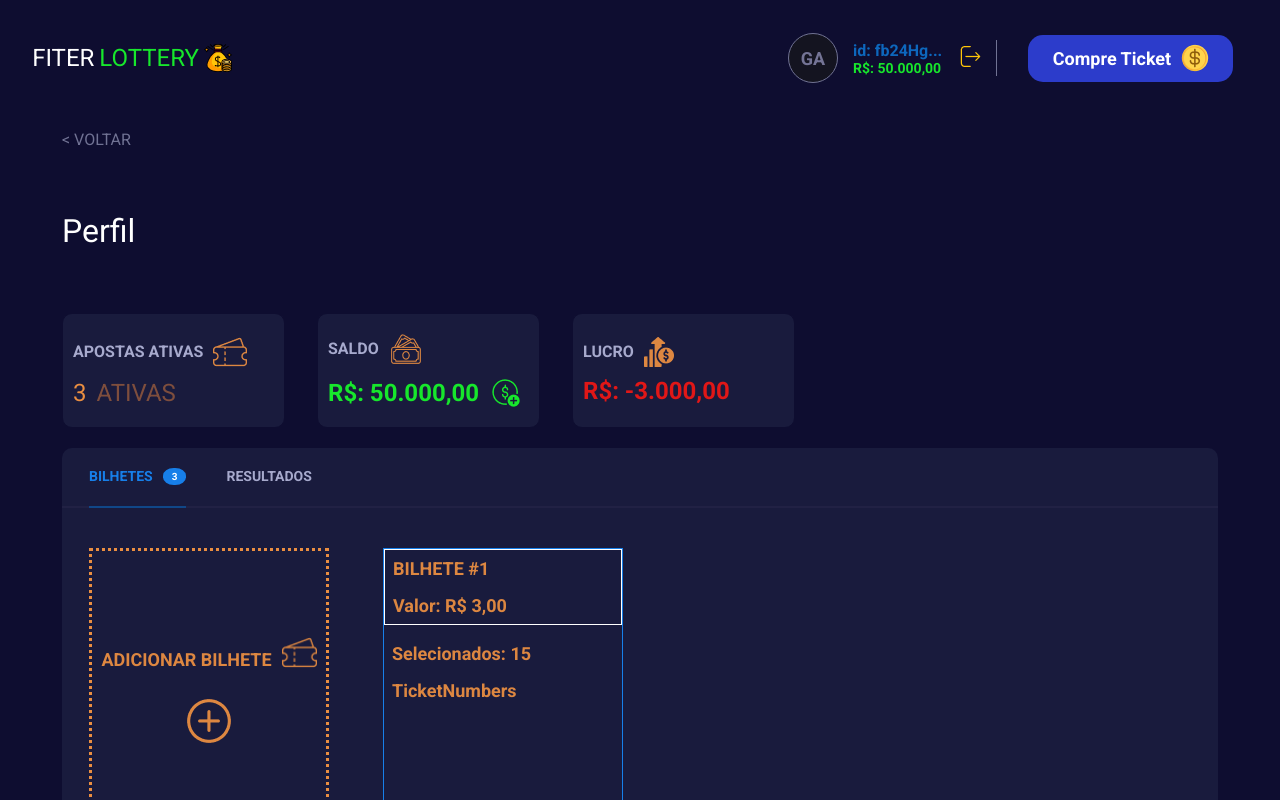
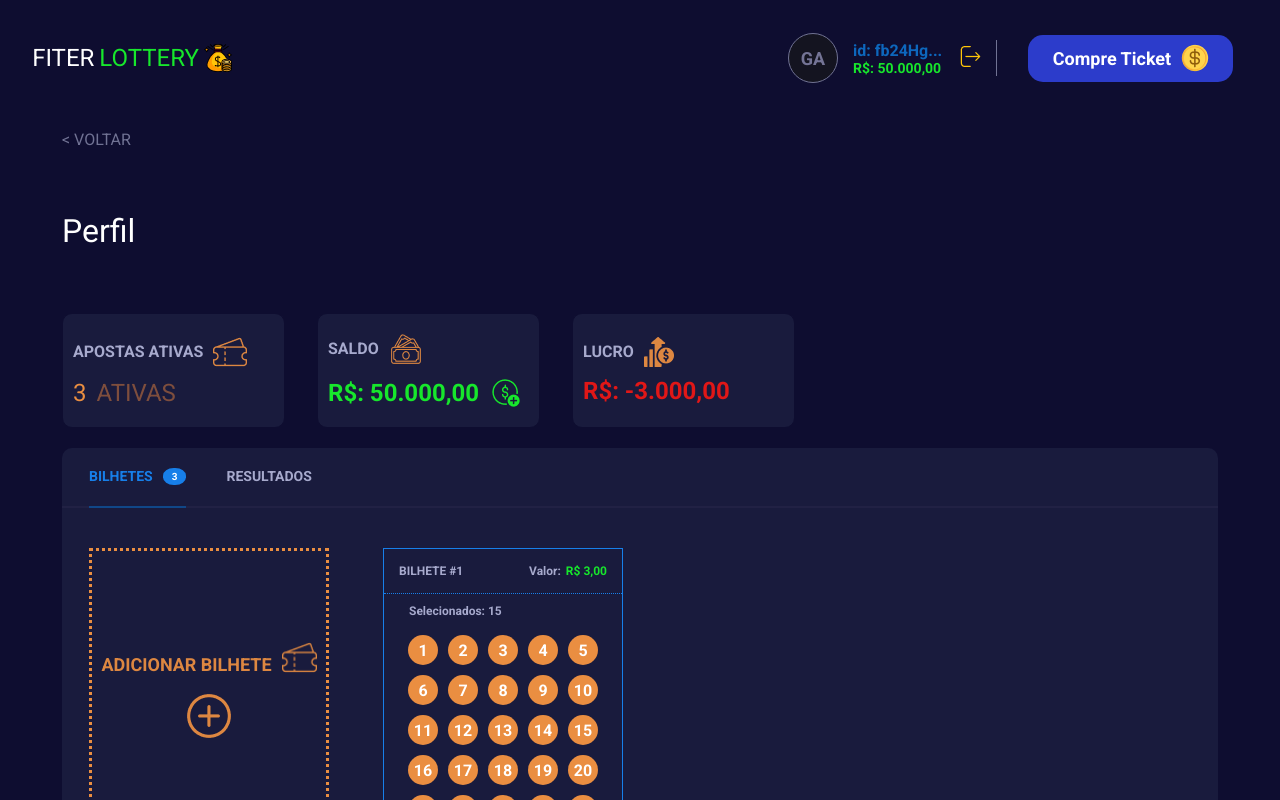
Before and after one commit to Gabrielja2/fiter-lotterry, a React (Vite) app: page /profile in a window 1280 px wide. Both pictures are taken after a click on the button "ADICIONAR BILHETE". Shown: the top 800 px of the page. Built offline with nearby package versions, Linux system fonts and the light colour scheme.

Commit message:
chore: creating profile page UI

```diff
--- a/src/components/add.ticket/add.ticket.styled.ts
+++ b/src/components/add.ticket/add.ticket.styled.ts
@@ -8,7 +8,6 @@ export const StyledAddTicket = styled.div`
     border: 3px #EA8E41 dotted;
     width: 240px;
     height: 285px;
-    gap: 10px;
     margin-top: 30px;
 
 `
--- a/src/components/profile.tickets/profile.tickets.component.tsx
+++ b/src/components/profile.tickets/profile.tickets.component.tsx
@@ -43,8 +43,8 @@ export const ProfileTickets = () => {
         </StyledAddTicketContainer>
         {tickets.map((ticket, index) => {
           return (
-            <StyledTicketCardContainer>
-              <TicketCard key={index} {...ticket} />
+            <StyledTicketCardContainer key={index}>
+              <TicketCard {...ticket} />
             </StyledTicketCardContainer>
           );
         })}
--- a/src/components/profile.tickets/profile.tickets.styled.ts
+++ b/src/components/profile.tickets/profile.tickets.styled.ts
@@ -96,7 +96,6 @@ export const StyledFooterText = styled.p`
 export const StyledTicketContainer = styled.div`
     display: flex;
     flex-wrap: wrap;
-    width: 100%;
 `
 
 export const StyledTotalContainer = styled.div`
--- a/src/components/ticket.card/ticket.card.component.tsx
+++ b/src/components/ticket.card/ticket.card.component.tsx
@@ -2,19 +2,43 @@ import {
   StyledTicketCard,
   StyledText,
   StyledHeader,
+  StyledFlexDiv,
 } from './ticket.card.styled';
 
 export const TicketCard = () => {
+  const ticketNumbers = 25;
   return (
     <StyledTicketCard>
       <StyledHeader>
         <StyledText>BILHETE #1</StyledText>
-        <StyledText>Valor: R$ 3,00</StyledText>
+        <StyledFlexDiv display='flex' gap='5px'>
+          <StyledText>Valor:</StyledText>
+          <StyledText color='#17E72C'>R$ 3,00</StyledText>
+        </StyledFlexDiv>
       </StyledHeader>
-      <div>
-        <StyledText>Selecionados: 15</StyledText>
-        <StyledText>TicketNumbers</StyledText>
-      </div>
+      <StyledText padding='10px 25px'>Selecionados: 15</StyledText>
+      <StyledFlexDiv
+        display='grid'
+        gridTemplateColumns='repeat(5, 1fr)'
+        gap='10px'
+        margin='auto'
+      >
+        {[...Array(ticketNumbers)].map((_, index) => (
+          <StyledText
+            key={index}
+            color='#FFFFFF'
+            fontSize='16px'
+            background='#EA8E41'
+            borderRadius='100%'
+            height='30px'
+            wdith='30px'
+            alignItems='center'
+            justifyContent='center'
+          >
+            {index + 1}
+          </StyledText>
+        ))}
+      </StyledFlexDiv>
     </StyledTicketCard>
   );
 };
--- a/src/components/ticket.card/ticket.card.styled.ts
+++ b/src/components/ticket.card/ticket.card.styled.ts
@@ -1,14 +1,32 @@
-import styled from "styled-components";
+import styled from 'styled-components';
 
-export const StyledText = styled.p`
+type StyledTextProps = {
+    color?: string;
+    fontSize?: string;
+    fontWeight?: string;
+    background?: string;
+    padding?: string;
+    borderRadius?: string;
+    wdith?: string;
+    height?: string;
+    alignItems?: string;
+    justifyContent?: string;
+};
+
+export const StyledText = styled.p<StyledTextProps>`
+  background-color: ${({ background }) => background};
   display: flex;
-    align-items: end;
-    color: #DD8741;
-    padding: 8px;
-    gap: 10px;
-    font-weight: bold;
-    font-size: 18px;
-`
+  align-items: ${({ alignItems }) => alignItems};
+  justify-content: ${({ justifyContent }) => justifyContent};
+  color: ${({ color }) => color || '#A7AACD'};
+  font-weight: ${({ fontWeight }) => fontWeight || 'bold'};
+  font-size: ${({ fontSize }) => fontSize || '12px'};
+  padding: ${({ padding }) => padding};
+  border-radius: ${({ borderRadius }) => borderRadius};
+  width: ${({ wdith }) => wdith};
+  height: ${({ height }) => height};
+
+`;
 
 export const StyledTicketCard = styled.div`
   display: flex;
@@ -16,10 +34,39 @@ export const StyledTicketCard = styled.div`
   border: 1px #177FE9 solid;
   width: 240px;
   height: 285px;
-    gap: 10px;
   margin-top: 30px;
-`
+`;
 
 export const StyledHeader = styled.div`
-    border: 1px white solid;
-`
+  display: flex;
+  justify-content: space-between;
+  border-bottom: 1px #177FE9 dotted;
+  padding: 15px;
+`;
+
+export const StyledFlexDiv = styled.div<{
+    display?: string;
+    gap?: string;
+    alignItems?: string;
+    wrap?: string;
+    justifyContent?: string;
+    flexDirection?: string;
+    padding?: string;
+    gridTemplateColumns?: string;
+    width?: string;
+    border?: string;
+    margin?: string;
+}>`
+  width: ${({ width }) => width};
+  display: ${({ display }) => display};
+  flex-direction: ${({ flexDirection }) => flexDirection};
+  gap: ${({ gap }) => gap};
+  padding: ${({ padding }) => padding};
+  flex-wrap: ${({ wrap }) => wrap};
+  align-items: ${({ alignItems }) => alignItems};
+  justify-content: ${({ justifyContent }) => justifyContent};
+  grid-template-columns: ${({ gridTemplateColumns }) => gridTemplateColumns};
+  border: ${({ border }) => border};
+  margin: ${({ margin }) => margin};
+
+`;
```
Lines whose indentation alone changed are shown as unchanged.
